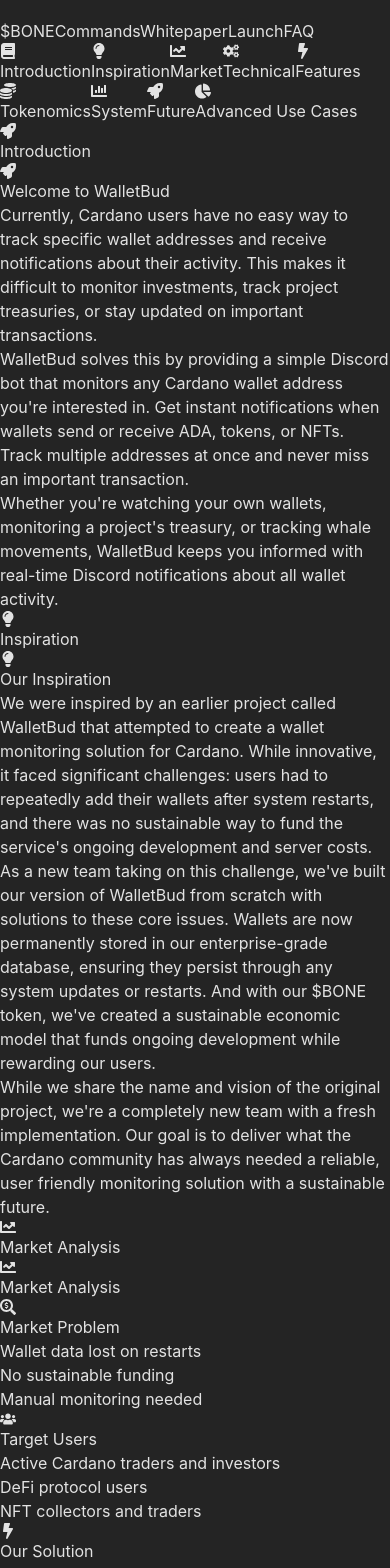
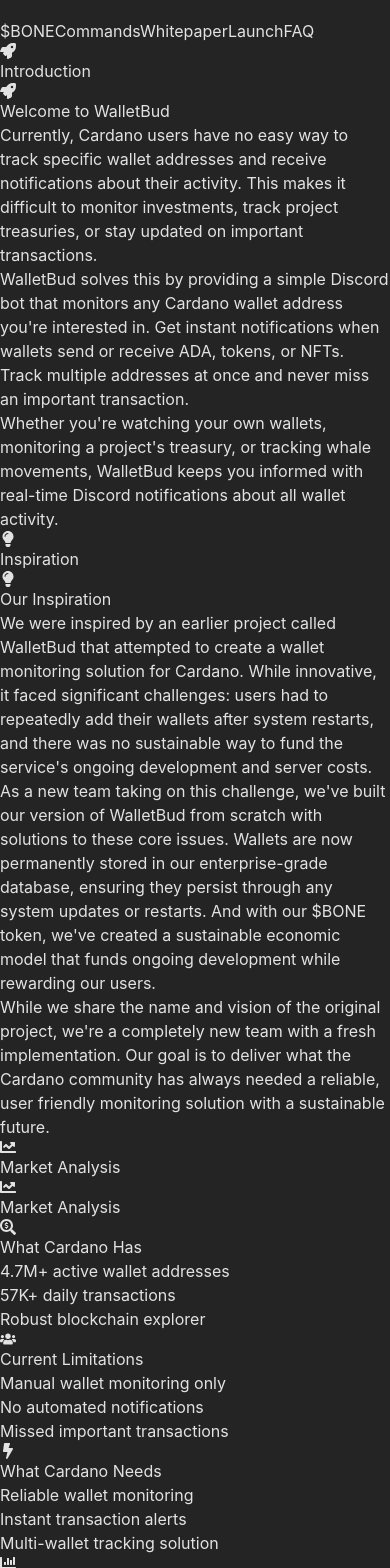
Before and after one commit to bewie03/Walletbud.io, a React (Vite) app: page /whitepaper in a window 390 px wide. Shown: the part 432-2000 px from the top of the page. Built offline with nearby package versions, Linux system fonts and the light colour scheme.

Commit message:
Update market analysis with accurate Cardano stats, reorder FAQ by importance, simplify page title

```diff
--- a/index.html
+++ b/index.html
@@ -12,7 +12,7 @@
     <!-- Open Graph / Social Media -->
     <meta property="og:type" content="website" />
     <meta property="og:url" content="https://walletbud.io" />
-    <meta property="og:title" content="WalletBud - Enterprise-Grade Cardano Wallet Tracking" />
+    <meta property="og:title" content="WalletBud" />
     <meta property="og:description" content="Get real-time notifications for your Cardano wallet. Track ADA transactions, tokens, NFTs, DApp interactions, and staking rewards through Discord. Powered by $BONE token." />
     <meta property="og:image" content="/og-image.png" />
     <meta property="og:site_name" content="WalletBud" />
@@ -21,7 +21,7 @@
     <meta name="twitter:card" content="summary_large_image" />
     <meta name="twitter:site" content="@WalletBud" />
     <meta name="twitter:creator" content="@WalletBud" />
-    <meta name="twitter:title" content="WalletBud - Enterprise-Grade Cardano Wallet Tracking" />
+    <meta name="twitter:title" content="WalletBud" />
     <meta name="twitter:description" content="Get real-time notifications for your Cardano wallet. Track ADA transactions, tokens, NFTs, DApp interactions, and staking rewards through Discord. Powered by $BONE token." />
     <meta name="twitter:image" content="/og-image.png" />
 
@@ -38,7 +38,7 @@
     <link rel="icon" type="image/png" sizes="16x16" href="/favicon-16x16.png" />
     <link rel="manifest" href="/site.webmanifest" />
 
-    <title>WalletBud - Enterprise-Grade Cardano Wallet Tracking</title>
+    <title>WalletBud</title>
   </head>
   <body>
     <div id="root"></div>
--- a/src/pages/FAQ.tsx
+++ b/src/pages/FAQ.tsx
@@ -11,16 +11,12 @@
 
   const faqs: FAQItem[] = [
     {
+      question: "What is WalletBud?",
+      answer: "WalletBud is a Discord bot that monitors Cardano wallet addresses and sends you instant notifications about their activity. We were inspired by an earlier project of the same name, but we're a new team that has built everything from scratch with improved reliability and sustainability."
+    },
+    {
       question: "What are the token requirements?",
       answer: "You need BONE tokens to use WalletBud. The required amount adjusts with market value but will always cost approximately 20 ADA worth of tokens to use the service. This ensures fair access for everyone while rewarding early adopters as the token value grows."
-    },
-    {
-      question: "Will the token requirement change?",
-      answer: "Yes, the required token amount adjusts with market value to maintain a consistent entry cost of about 20 ADA worth of tokens. This means early adopters can benefit from token value growth while new users can always join at a fair price."
-    },
-    {
-      question: "What is WalletBud?",
-      answer: "WalletBud is a Discord bot that monitors Cardano wallet addresses and sends you instant notifications about their activity. We were inspired by an earlier project of the same name, but we're a new team that has built everything from scratch with improved reliability and sustainability."
     },
     {
       question: "How do I add my wallet?",
@@ -35,12 +31,20 @@
       answer: "Yes! We take security seriously. All commands work only in private messages, we never ask for or store sensitive info, and we only need your public wallet address. We also limit how often commands can be used to prevent abuse."
     },
     {
+      question: "Can I track multiple wallets?",
+      answer: "Yes! You can currently track up to 5 wallets at once if you have enough BONE tokens. This limit may adjust in the future based on platform usage. Use /add for each wallet and give them different names. Use /list to see all your wallets, and /removeall to stop tracking all of them."
+    },
+    {
+      question: "What happens if I don't have enough tokens?",
+      answer: "Your wallet is checked for tokens every 6 hours. If you don't have the required amount, your wallet will be automatically removed from tracking and you'll receive a notification. You'll need to add your wallet again with the required token amount to resume tracking."
+    },
+    {
+      question: "Will the token requirement change?",
+      answer: "Yes, the required token amount adjusts with market value to maintain a consistent entry cost of about 20 ADA worth of tokens. This means early adopters can benefit from token value growth while new users can always join at a fair price."
+    },
+    {
       question: "How reliable is the notification system?",
       answer: "Our system sends updates quickly and stays online consistently. We manage the number of notifications to prevent spam and make sure important updates get through first."
-    },
-    {
-      question: "Can I track multiple wallets?",
-      answer: "Yes! You can currently track up to 5 wallets at once if you have enough BONE tokens. This limit may adjust in the future based on platform usage. Use /add for each wallet and give them different names. Use /list to see all your wallets, and /removeall to stop tracking all of them."
     },
     {
       question: "What other features are available?",
@@ -49,10 +53,6 @@
     {
       question: "How do I get support?",
       answer: "Join our Discord server for help. You can also use /help in a DM with the bot to see all available commands and how to use them."
-    },
-    {
-      question: "What happens if I don't have enough tokens?",
-      answer: "Your wallet is checked for tokens every 6 hours. If you don't have the required amount, your wallet will be automatically removed from tracking and you'll receive a notification. You'll need to add your wallet again with the required token amount to resume tracking."
     },
     {
       question: "Is there a limit on how often I can use commands?",
--- a/src/pages/Whitepaper.tsx
+++ b/src/pages/Whitepaper.tsx
@@ -1,4 +1,3 @@
-import { useState, useRef, useEffect } from 'react';
 import { motion } from 'framer-motion';
 import {
   FaBook,
@@ -30,9 +29,6 @@
 import AnimatedElement from '../components/AnimatedElement';
 
 const Whitepaper = () => {
-  const [activeSection, setActiveSection] = useState<string>('introduction');
-  const sectionRefs = useRef<{ [key: string]: HTMLDivElement | null }>({});
-
   const sections = [
     {
       id: 'introduction',
@@ -124,40 +120,40 @@
               <div className="grid grid-rows-2 gap-6">
                 <div className="bg-blue-800/40 rounded-xl p-6 backdrop-blur-sm border border-blue-700/30 h-[180px]">
                   <h5 className="text-xl font-semibold text-white mb-4 flex items-center gap-2">
-                    <FaSearchDollar className="text-blue-400" /> Market Problem
+                    <FaSearchDollar className="text-blue-400" /> What Cardano Has
                   </h5>
                   <ul className="space-y-2 text-blue-100">
                     <li className="flex items-center gap-2">
                       <div className="w-1.5 h-1.5 rounded-full bg-blue-400"></div>
-                      Wallet data lost on restarts
+                      4.7M+ active wallet addresses
                     </li>
                     <li className="flex items-center gap-2">
                       <div className="w-1.5 h-1.5 rounded-full bg-blue-400"></div>
-                      No sustainable funding
+                      57K+ daily transactions
                     </li>
                     <li className="flex items-center gap-2">
                       <div className="w-1.5 h-1.5 rounded-full bg-blue-400"></div>
-                      Manual monitoring needed
+                      Robust blockchain explorer
                     </li>
                   </ul>
                 </div>
 
                 <div className="bg-blue-800/40 rounded-xl p-6 backdrop-blur-sm border border-blue-700/30 h-[180px]">
                   <h5 className="text-xl font-semibold text-white mb-4 flex items-center gap-2">
-                    <FaUsers className="text-blue-400" /> Target Users
+                    <FaUsers className="text-blue-400" /> Current Limitations
                   </h5>
                   <ul className="space-y-2 text-blue-100">
                     <li className="flex items-center gap-2">
                       <div className="w-1.5 h-1.5 rounded-full bg-blue-400"></div>
-                      Active Cardano traders and investors
+                      Manual wallet monitoring only
                     </li>
                     <li className="flex items-center gap-2">
                       <div className="w-1.5 h-1.5 rounded-full bg-blue-400"></div>
-                      DeFi protocol users
+                      No automated notifications
                     </li>
                     <li className="flex items-center gap-2">
                       <div className="w-1.5 h-1.5 rounded-full bg-blue-400"></div>
-                      NFT collectors and traders
+                      Missed important transactions
                     </li>
                   </ul>
                 </div>
@@ -167,12 +163,32 @@
               <div className="grid grid-rows-2 gap-6">
                 <div className="bg-blue-800/40 rounded-xl p-6 backdrop-blur-sm border border-blue-700/30 h-[180px]">
                   <h5 className="text-xl font-semibold text-white mb-4 flex items-center gap-2">
-                    <FaBolt className="text-blue-400" /> Our Solution
+                    <FaBolt className="text-blue-400" /> What Cardano Needs
                   </h5>
                   <ul className="space-y-2 text-blue-100">
                     <li className="flex items-center gap-2">
                       <div className="w-1.5 h-1.5 rounded-full bg-blue-400"></div>
-                      Real-time Discord notifications
+                      Reliable wallet monitoring
+                    </li>
+                    <li className="flex items-center gap-2">
+                      <div className="w-1.5 h-1.5 rounded-full bg-blue-400"></div>
+                      Instant transaction alerts
+                    </li>
+                    <li className="flex items-center gap-2">
+                      <div className="w-1.5 h-1.5 rounded-full bg-blue-400"></div>
+                      Multi-wallet tracking solution
+                    </li>
+                  </ul>
+                </div>
+
+                <div className="bg-blue-800/40 rounded-xl p-6 backdrop-blur-sm border border-blue-700/30 h-[180px]">
+                  <h5 className="text-xl font-semibold text-white mb-4 flex items-center gap-2">
+                    <FaChartBar className="text-blue-400" /> Our Solution
+                  </h5>
+                  <ul className="space-y-2 text-blue-100">
+                    <li className="flex items-center gap-2">
+                      <div className="w-1.5 h-1.5 rounded-full bg-blue-400"></div>
+                      Discord-based notifications
                     </li>
                     <li className="flex items-center gap-2">
                       <div className="w-1.5 h-1.5 rounded-full bg-blue-400"></div>
@@ -181,26 +197,6 @@
                     <li className="flex items-center gap-2">
                       <div className="w-1.5 h-1.5 rounded-full bg-blue-400"></div>
                       Token & NFT monitoring
-                    </li>
-                  </ul>
-                </div>
-
-                <div className="bg-blue-800/40 rounded-xl p-6 backdrop-blur-sm border border-blue-700/30 h-[180px]">
-                  <h5 className="text-xl font-semibold text-white mb-4 flex items-center gap-2">
-                    <FaChartBar className="text-blue-400" /> Market Advantage
-                  </h5>
-                  <ul className="space-y-2 text-blue-100">
-                    <li className="flex items-center gap-2">
-                      <div className="w-1.5 h-1.5 rounded-full bg-blue-400"></div>
-                      Permanent wallet storage
-                    </li>
-                    <li className="flex items-center gap-2">
-                      <div className="w-1.5 h-1.5 rounded-full bg-blue-400"></div>
-                      Sustainable token model
-                    </li>
-                    <li className="flex items-center gap-2">
-                      <div className="w-1.5 h-1.5 rounded-full bg-blue-400"></div>
-                      Enterprise infrastructure
                     </li>
                   </ul>
                 </div>
@@ -953,153 +949,8 @@
     }
   ];
 
-  const scrollToSection = (sectionId: string) => {
-    const element = sectionRefs.current[sectionId];
-    if (element) {
-      const offset = 100; // Adjust this value to fine-tune the scroll position
-      const elementRect = element.getBoundingClientRect();
-      const absoluteElementTop = elementRect.top + window.pageYOffset;
-      const middle = absoluteElementTop - (window.innerHeight / 2) + (elementRect.height / 2) - offset;
-
-      window.scrollTo({
-        top: middle,
-        behavior: 'smooth'
-      });
-    }
-  };
-
-  useEffect(() => {
-    const handleScroll = () => {
-      const scrollPosition = window.scrollY + window.innerHeight / 2;
-
-      let currentSection = 'introduction';
-      Object.entries(sectionRefs.current).forEach(([id, element]) => {
-        if (element) {
-          const { top, bottom } = element.getBoundingClientRect();
-          const elementTop = top + window.scrollY;
-          const elementBottom = bottom + window.scrollY;
-
-          if (scrollPosition >= elementTop && scrollPosition <= elementBottom) {
-            currentSection = id;
-          }
-        }
-      });
-
-      setActiveSection(currentSection);
-    };
-
-    window.addEventListener('scroll', handleScroll);
-    return () => window.removeEventListener('scroll', handleScroll);
-  }, []);
-
   return (
     <div className="min-h-screen bg-blue-900">
-      {/* Navigation */}
-      <nav className="sticky top-16 bg-blue-900/95 backdrop-blur-sm border-b border-blue-800 z-[100]">
-        <div className="max-w-7xl mx-auto px-4 sm:px-6 lg:px-8 py-2">
-          <div className="flex flex-wrap gap-2">
-            <button
-              onClick={() => scrollToSection('introduction')}
-              className={`flex items-center gap-2 px-3 py-2 rounded-lg transition-all ${
-                activeSection === 'introduction'
-                  ? 'bg-blue-600 text-white'
-                  : 'bg-blue-900/30 text-blue-200 hover:bg-blue-800/50'
-              }`}
-            >
-              <FaBook className="w-5 h-5" /> Introduction
-            </button>
-
-            <button
-              onClick={() => scrollToSection('inspiration')}
-              className={`flex items-center gap-2 px-3 py-2 rounded-lg transition-all ${
-                activeSection === 'inspiration'
-                  ? 'bg-blue-600 text-white'
-                  : 'bg-blue-900/30 text-blue-200 hover:bg-blue-800/50'
-              }`}
-            >
-              <FaLightbulb className="w-5 h-5" /> Inspiration
-            </button>
-
-            <button
-              onClick={() => scrollToSection('market')}
-              className={`flex items-center gap-2 px-3 py-2 rounded-lg transition-all ${
-                activeSection === 'market'
-                  ? 'bg-blue-600 text-white'
-                  : 'bg-blue-900/30 text-blue-200 hover:bg-blue-800/50'
-              }`}
-            >
-              <FaChartLine className="w-5 h-5" /> Market
-            </button>
-
-            <button
-              onClick={() => scrollToSection('technical')}
-              className={`flex items-center gap-2 px-3 py-2 rounded-lg transition-all ${
-                activeSection === 'technical'
-                  ? 'bg-blue-600 text-white'
-                  : 'bg-blue-900/30 text-blue-200 hover:bg-blue-800/50'
-              }`}
-            >
-              <FaCogs className="w-5 h-5" /> Technical
-            </button>
-
-            <button
-              onClick={() => scrollToSection('features')}
-              className={`flex items-center gap-2 px-3 py-2 rounded-lg transition-all ${
-                activeSection === 'features'
-                  ? 'bg-blue-600 text-white'
-                  : 'bg-blue-900/30 text-blue-200 hover:bg-blue-800/50'
-              }`}
-            >
-              <FaBolt className="w-5 h-5" /> Features
-            </button>
-
-            <button
-              onClick={() => scrollToSection('tokenomics')}
-              className={`flex items-center gap-2 px-3 py-2 rounded-lg transition-all ${
-                activeSection === 'tokenomics'
-                  ? 'bg-blue-600 text-white'
-                  : 'bg-blue-900/30 text-blue-200 hover:bg-blue-800/50'
-              }`}
-            >
-              <FaCoins className="w-5 h-5" /> Tokenomics
-            </button>
-
-            <button
-              onClick={() => scrollToSection('requirements')}
-              className={`flex items-center gap-2 px-3 py-2 rounded-lg transition-all ${
-                activeSection === 'requirements'
-                  ? 'bg-blue-600 text-white'
-                  : 'bg-blue-900/30 text-blue-200 hover:bg-blue-800/50'
-              }`}
-            >
-              <FaChartBar className="w-5 h-5" /> System
-            </button>
-
-            <button
-              onClick={() => scrollToSection('future')}
-              className={`flex items-center gap-2 px-3 py-2 rounded-lg transition-all ${
-                activeSection === 'future'
-                  ? 'bg-blue-600 text-white'
-                  : 'bg-blue-900/30 text-blue-200 hover:bg-blue-800/50'
-              }`}
-            >
-              <FaRocket className="w-5 h-5" /> Future
-            </button>
-
-            <button
-              onClick={() => scrollToSection('advanced-use-cases')}
-              className={`flex items-center gap-2 px-3 py-2 rounded-lg transition-all ${
-                activeSection === 'advanced-use-cases'
-                  ? 'bg-blue-600 text-white'
-                  : 'bg-blue-900/30 text-blue-200 hover:bg-blue-800/50'
-              }`}
-            >
-              <FaChartPie className="w-5 h-5" /> Advanced Use Cases
-            </button>
-          </div>
-        </div>
-      </nav>
-
       {/* Main content with proper spacing */}
       <div className="max-w-7xl mx-auto px-4 sm:px-6 lg:px-8 py-8">
         <div className="space-y-16">
@@ -1110,7 +961,6 @@
               delay={0.2 + index * 0.1}
             >
               <div
-                ref={el => sectionRefs.current[section.id] = el}
                 id={section.id}
                 className="scroll-mt-32"
               >
```
